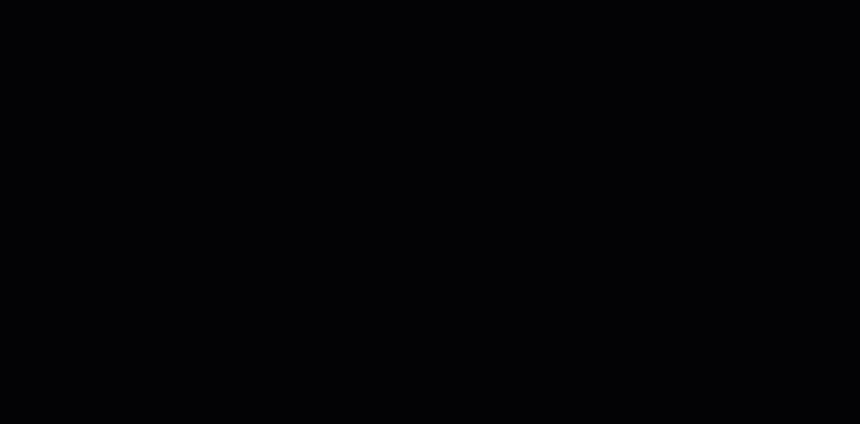
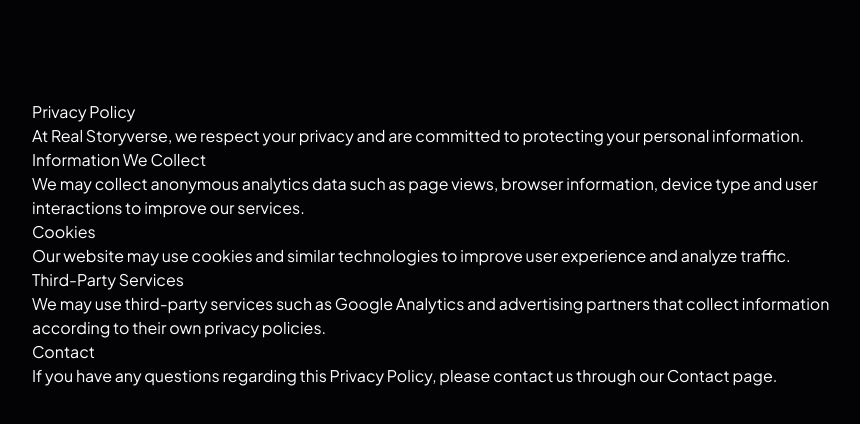
Before and after one commit to Milan-K-Dandapat/realstoryverse, a React (Vite) app: page /privacy-policy in a window 1280 px wide. Before the commit this address had no page. Shown: the top 424 px of the page, without its empty margins (178-1038 px from the left). Built offline with nearby package versions, Linux system fonts and the light colour scheme.

Commit message:
update for dashboard

```diff
--- a/src/components/Footer/Footer.jsx
+++ b/src/components/Footer/Footer.jsx
@@ -0,0 +1,30 @@
+// src/components/Footer/Footer.jsx
+
+import { Link } from "react-router-dom";
+
+export default function Footer() {
+  return (
+    <footer className="mt-20 border-t border-white/10 py-8 text-center text-zinc-400">
+      <div className="flex flex-wrap justify-center gap-6 text-sm mb-4">
+        <Link to="/about">About Us</Link>
+
+        <Link to="/privacy-policy">
+          Privacy Policy
+        </Link>
+
+        <Link to="/terms">
+          Terms & Conditions
+        </Link>
+
+        <Link to="/contact">
+          Contact Us
+        </Link>
+      </div>
+
+      <p className="text-xs text-zinc-500">
+        © {new Date().getFullYear()} Real Storyverse.
+        All Rights Reserved.
+      </p>
+    </footer>
+  );
+}
--- /dev/null
+++ b/src/pages/About/About.jsx
@@ -0,0 +1,31 @@
+export default function About() {
+  return (
+    <div
+      style={{
+        maxWidth: "900px",
+        margin: "0 auto",
+        padding: "100px 20px",
+        color: "white",
+      }}
+    >
+      <h1>About Real Storyverse</h1>
+
+      <p>
+        Real Storyverse is a platform dedicated to bringing
+        engaging mystery, thriller, horror, emotional and
+        romantic stories to viewers around the world.
+      </p>
+
+      <p>
+        Our mission is to create immersive storytelling
+        experiences through high-quality video stories and
+        cinematic narratives.
+      </p>
+
+      <p>
+        We continuously publish new stories and series for
+        our audience to enjoy.
+      </p>
+    </div>
+  );
+}
--- /dev/null
+++ b/src/pages/Contact/Contact.jsx
@@ -0,0 +1,42 @@
+export default function Contact() {
+  return (
+    <div
+      style={{
+        maxWidth: "900px",
+        margin: "0 auto",
+        padding: "100px 20px",
+        color: "white",
+      }}
+    >
+      <h1>Contact Us</h1>
+
+      <p>
+        We'd love to hear from you.
+      </p>
+
+      <p>
+        If you have any questions, suggestions, feedback,
+        business inquiries, copyright concerns, or partnership
+        opportunities, please contact us.
+      </p>
+
+      <h2>Email</h2>
+
+      <p>
+        realstoryverse@gmail.com
+      </p>
+
+      <h2>Website</h2>
+
+      <p>
+        https://realstoryverse.meloapp.in
+      </p>
+
+      <h2>Response Time</h2>
+
+      <p>
+        We typically respond within 24-48 hours.
+      </p>
+    </div>
+  );
+}
--- a/src/pages/Home/Home.jsx
+++ b/src/pages/Home/Home.jsx
@@ -5,7 +5,7 @@
 import "../../components/Navbar/Navbar.css";
 import { Sparkles, Compass,Eye, Heart, Smile, Ghost, Flame } from "lucide-react";
 import AdBanner from "../../components/AdBanner/AdBanner";
-
+import Footer from "../../components/Footer/Footer";
 
 export default function Home() {
   const [stories, setStories] = useState([]);
@@ -363,6 +363,7 @@
           </a>
         </div>
       </div>
+      <Footer />
     </>
   );
 }
--- /dev/null
+++ b/src/pages/PrivacyPolicy/PrivacyPolicy.jsx
@@ -0,0 +1,49 @@
+export default function PrivacyPolicy() {
+  return (
+    <div
+      style={{
+        maxWidth: "900px",
+        margin: "0 auto",
+        padding: "100px 20px",
+        color: "white",
+      }}
+    >
+      <h1>Privacy Policy</h1>
+
+      <p>
+        At Real Storyverse, we respect your privacy and are
+        committed to protecting your personal information.
+      </p>
+
+      <h2>Information We Collect</h2>
+
+      <p>
+        We may collect anonymous analytics data such as
+        page views, browser information, device type and
+        user interactions to improve our services.
+      </p>
+
+      <h2>Cookies</h2>
+
+      <p>
+        Our website may use cookies and similar technologies
+        to improve user experience and analyze traffic.
+      </p>
+
+      <h2>Third-Party Services</h2>
+
+      <p>
+        We may use third-party services such as Google
+        Analytics and advertising partners that collect
+        information according to their own privacy policies.
+      </p>
+
+      <h2>Contact</h2>
+
+      <p>
+        If you have any questions regarding this Privacy
+        Policy, please contact us through our Contact page.
+      </p>
+    </div>
+  );
+}
--- a/src/pages/Story/Story.jsx
+++ b/src/pages/Story/Story.jsx
@@ -13,6 +13,7 @@
   Eye,
   Share2
 } from "lucide-react";
+import Footer from "../../components/Footer/Footer";
 
 export default function Story() {
   // ==========================================
@@ -553,7 +554,7 @@
 )}
 
       </main>
-
+<Footer />
     </div>
   );
 }
--- /dev/null
+++ b/src/pages/Terms/Terms.jsx
@@ -0,0 +1,55 @@
+export default function Terms() {
+  return (
+    <div
+      style={{
+        maxWidth: "900px",
+        margin: "0 auto",
+        padding: "100px 20px",
+        color: "white",
+      }}
+    >
+      <h1>Terms & Conditions</h1>
+
+      <p>
+        By accessing and using Real Storyverse, you agree to
+        comply with these Terms and Conditions.
+      </p>
+
+      <h2>Content Usage</h2>
+
+      <p>
+        All content published on Real Storyverse is provided
+        for entertainment and informational purposes only.
+      </p>
+
+      <h2>Intellectual Property</h2>
+
+      <p>
+        All website content, branding, designs, videos,
+        thumbnails and materials belong to Real Storyverse
+        unless otherwise stated.
+      </p>
+
+      <h2>User Conduct</h2>
+
+      <p>
+        Users must not misuse, copy, distribute or attempt
+        to damage the website or its services.
+      </p>
+
+      <h2>Changes</h2>
+
+      <p>
+        We reserve the right to modify these terms at any
+        time without prior notice.
+      </p>
+
+      <h2>Contact</h2>
+
+      <p>
+        For questions regarding these terms, please contact
+        us through our Contact page.
+      </p>
+    </div>
+  );
+}
--- a/src/routes/AppRoutes.jsx
+++ b/src/routes/AppRoutes.jsx
@@ -8,6 +8,10 @@
 import AdminLogin from "../pages/AdminLogin/AdminLogin";
 import AdminDashboard from "../pages/AdminDashboard/AdminDashboard";
 import Story from "../pages/Story/Story";
+import About from "../pages/About/About";
+import PrivacyPolicy from "../pages/PrivacyPolicy/PrivacyPolicy";
+import Terms from "../pages/Terms/Terms";
+import Contact from "../pages/Contact/Contact";
 
 import ProtectedRoute from "../components/ProtectedRoute";
 
@@ -40,6 +44,26 @@
           element={<Story />}
         />
 
+<Route
+  path="/about"
+  element={<About />}
+/>
+
+<Route
+  path="/privacy-policy"
+  element={<PrivacyPolicy />}
+/>
+
+<Route
+  path="/terms"
+  element={<Terms />}
+/>
+
+<Route
+  path="/contact"
+  element={<Contact />}
+/>
+
       </Routes>
     </BrowserRouter>
   );
```
